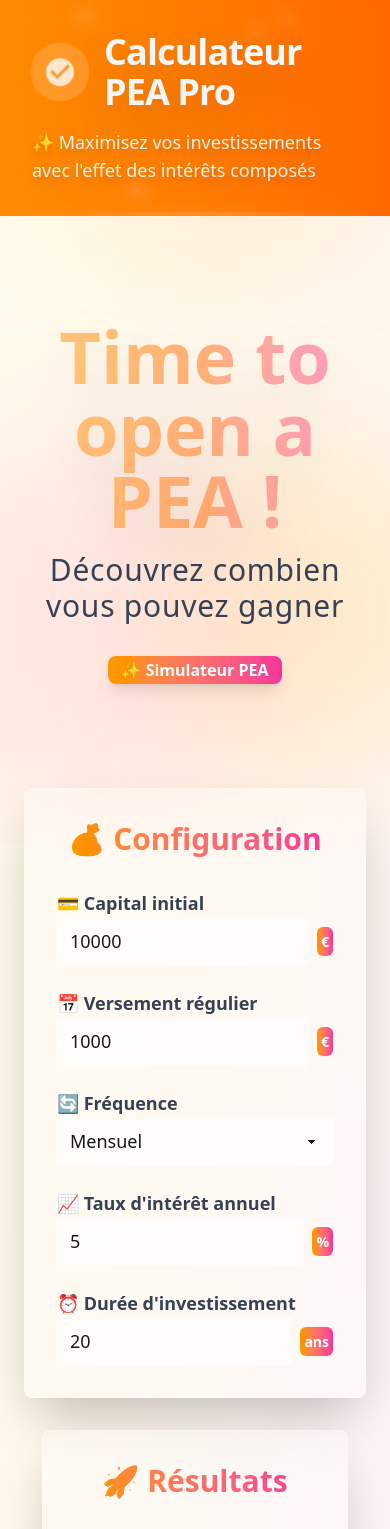
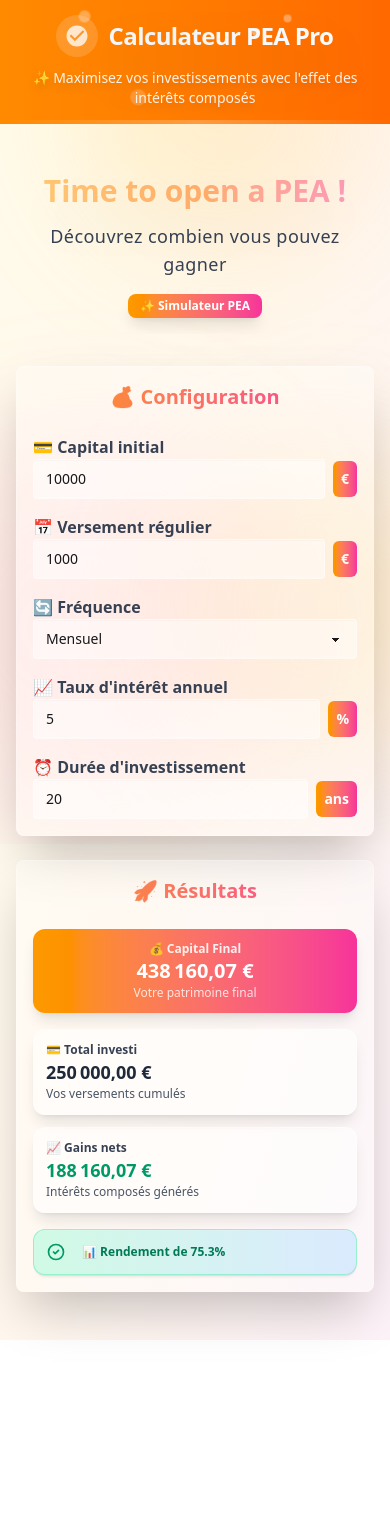
Before and after one commit to kyu-dev/pea_simulator, a Svelte app: page / in a window 390 px wide. Shown: the top 1529 px of the page. After the commit the page ends 1340 px from the top, so only its background shows below. Built offline with nearby package versions, Linux system fonts and the light colour scheme.

Commit message:
Enhance layout and responsiveness of App, Header, Hero, Input, and Result components; improve styling and animations for a more engaging user experience.

```diff
--- a/src/App.svelte
+++ b/src/App.svelte
@@ -45,11 +45,13 @@
     <Header />
     <Hero />
 
-    <div class="container mx-auto px-6 pb-16">
+    <div
+      class="container mx-auto px-4 sm:px-6 lg:px-8 xl:px-12 pb-12 sm:pb-16 lg:pb-20"
+    >
       <div
-        class="flex flex-col xl:flex-row justify-center items-start gap-8 xl:gap-12"
+        class="flex flex-col lg:flex-row justify-center items-stretch gap-6 sm:gap-8 lg:gap-10 xl:gap-16 max-w-7xl mx-auto"
       >
-        <div class="w-full xl:w-auto flex justify-center">
+        <div class="w-full lg:flex-1 lg:max-w-lg flex justify-center">
           <Input
             bind:initialCapital
             bind:regularContribution
@@ -59,7 +61,7 @@
           />
         </div>
 
-        <div class="w-full xl:w-auto flex justify-center">
+        <div class="w-full lg:flex-1 lg:max-w-lg flex justify-center">
           <Result
             {result}
             {initialCapital}
--- a/src/app.css
+++ b/src/app.css
@@ -65,3 +65,146 @@
 .animate-blob-slow {
   animation: blob-slow 12s infinite ease-in-out;
 }
+
+/* Animations pour les éléments de texte */
+@keyframes gradient-flow {
+  0% {
+    background-position: 0% 50%;
+  }
+  50% {
+    background-position: 100% 50%;
+  }
+  100% {
+    background-position: 0% 50%;
+  }
+}
+
+@keyframes text-shimmer {
+  0% {
+    background-position: -200% 0;
+  }
+  100% {
+    background-position: 200% 0;
+  }
+}
+
+@keyframes fade-in-up {
+  from {
+    opacity: 0;
+    transform: translateY(20px);
+  }
+  to {
+    opacity: 1;
+    transform: translateY(0);
+  }
+}
+
+@keyframes pulse-gentle {
+  0%,
+  100% {
+    opacity: 1;
+    transform: scale(1);
+  }
+  50% {
+    opacity: 0.9;
+    transform: scale(1.05);
+  }
+}
+
+@keyframes float-slow {
+  0%,
+  100% {
+    transform: translateY(0px);
+  }
+  50% {
+    transform: translateY(-10px);
+  }
+}
+
+@keyframes float-medium {
+  0%,
+  100% {
+    transform: translateY(0px) rotate(0deg);
+  }
+  50% {
+    transform: translateY(-15px) rotate(5deg);
+  }
+}
+
+@keyframes float-fast {
+  0%,
+  100% {
+    transform: translateY(0px) rotate(0deg);
+  }
+  50% {
+    transform: translateY(-8px) rotate(-3deg);
+  }
+}
+
+/* Classes d'animation pour les éléments */
+.animate-gradient-flow {
+  animation: gradient-flow 6s ease infinite;
+}
+
+.animate-text-shimmer {
+  animation: text-shimmer 3s ease-in-out infinite;
+}
+
+.animate-fade-in-up {
+  animation: fade-in-up 1s ease-out;
+}
+
+.animate-pulse-gentle {
+  animation: pulse-gentle 3s ease-in-out infinite;
+}
+
+.animate-float-slow {
+  animation: float-slow 4s ease-in-out infinite;
+}
+
+.animate-float-medium {
+  animation: float-medium 3s ease-in-out infinite;
+}
+
+.animate-float-fast {
+  animation: float-fast 2s ease-in-out infinite;
+}
+
+/* Styles responsifs personnalisés */
+@media (max-width: 640px) {
+  .container {
+    padding-left: 1rem;
+    padding-right: 1rem;
+  }
+
+  /* Réduction des tailles d'animation sur mobile */
+  .animate-blob,
+  .animate-blob-reverse,
+  .animate-blob-slow {
+    transform: scale(0.7);
+  }
+}
+
+@media (max-width: 768px) {
+  /* Ajustements pour les tablettes */
+  .card {
+    margin-left: auto;
+    margin-right: auto;
+  }
+}
+
+/* Améliorations de performance */
+.backdrop-blur-lg,
+.backdrop-blur-sm,
+.backdrop-blur-md {
+  -webkit-backdrop-filter: blur(var(--tw-backdrop-blur));
+  backdrop-filter: blur(var(--tw-backdrop-blur));
+  will-change: backdrop-filter;
+}
+
+/* Transitions fluides */
+.transition-all {
+  transition-property: all;
+  transition-timing-function: cubic-bezier(0.4, 0, 0.2, 1);
+  transition-duration: 300ms;
+}
--- a/src/components/Header.svelte
+++ b/src/components/Header.svelte
@@ -20,26 +20,30 @@
 
   <!-- Contenu principal -->
   <div
-    class="relative z-10 p-8 flex flex-col items-center gap-4 backdrop-blur-sm"
+    class="relative z-10 p-4 sm:p-6 md:p-8 lg:p-10 flex flex-col items-center gap-3 sm:gap-4 backdrop-blur-sm"
   >
-    <div class="flex items-center gap-4">
+    <div class="flex items-center gap-3 sm:gap-4 text-center">
       <div
-        class="p-3 bg-white/20 rounded-full backdrop-blur-md animate-pulse-gentle"
+        class="p-2 sm:p-3 bg-white/20 rounded-full backdrop-blur-md animate-pulse-gentle"
       >
-        <svg class="w-8 h-8 text-white" fill="currentColor" viewBox="0 0 24 24">
+        <svg
+          class="w-6 h-6 sm:w-8 sm:h-8 text-white"
+          fill="currentColor"
+          viewBox="0 0 24 24"
+        >
           <path
             d="M12 2C6.48 2 2 6.48 2 12s4.48 10 10 10 10-4.48 10-10S17.52 2 12 2zm-2 15l-5-5 1.41-1.41L10 14.17l7.59-7.59L19 8l-9 9z"
           />
         </svg>
       </div>
       <h1
-        class="text-4xl font-black drop-shadow-2xl tracking-tight animate-text-shimmer bg-gradient-to-r from-white via-gray-100 to-white bg-[length:200%_200%] text-transparent bg-clip-text"
+        class="text-2xl sm:text-3xl md:text-4xl lg:text-5xl font-black drop-shadow-2xl tracking-tight animate-text-shimmer bg-gradient-to-r from-white via-gray-100 to-white bg-[length:200%_200%] text-transparent bg-clip-text leading-tight"
       >
         Calculateur PEA Pro
       </h1>
     </div>
     <p
-      class="text-white/90 font-medium text-lg drop-shadow-lg animate-fade-in-up"
+      class="text-white/90 font-medium text-sm sm:text-base md:text-lg lg:text-xl drop-shadow-lg animate-fade-in-up text-center px-4 max-w-2xl"
     >
       ✨ Maximisez vos investissements avec l'effet des intérêts composés
     </p>
--- a/src/components/Hero.svelte
+++ b/src/components/Hero.svelte
@@ -1,18 +1,20 @@
 <div
-  class="w-full flex flex-col gap-6 text-center my-20 p-6 relative overflow-hidden"
+  class="w-full flex flex-col gap-4 sm:gap-6 lg:gap-8 text-center my-8 sm:my-12 md:my-16 lg:my-20 xl:my-24 p-4 sm:p-6 md:p-8 lg:p-10 xl:p-12 relative overflow-hidden"
 >
-  <div class="relative z-10 space-y-4">
+  <div class="relative z-10 space-y-3 sm:space-y-4 md:space-y-6">
     <h2
-      class="text-7xl font-black bg-gradient-to-r from-amber-500 via-orange-500 to-pink-500 text-transparent bg-clip-text drop-shadow-2xl animate-pulse"
+      class="text-3xl sm:text-4xl md:text-5xl lg:text-6xl xl:text-7xl font-black bg-gradient-to-r from-amber-500 via-orange-500 to-pink-500 text-transparent bg-clip-text drop-shadow-2xl animate-pulse leading-tight px-2"
     >
       Time to open a PEA !
     </h2>
-    <p class="text-3xl text-gray-700 font-medium tracking-wide">
+    <p
+      class="text-lg sm:text-xl md:text-2xl lg:text-3xl text-gray-700 font-medium tracking-wide px-4 max-w-4xl mx-auto"
+    >
       Découvrez combien vous pouvez gagner
     </p>
-    <div class="flex justify-center mt-8">
+    <div class="flex justify-center mt-4 sm:mt-6 md:mt-8">
       <div
-        class="badge badge-lg bg-gradient-to-r from-amber-500 to-pink-500 text-white font-semibold border-none shadow-lg"
+        class="badge badge-md sm:badge-lg bg-gradient-to-r from-amber-500 to-pink-500 text-white font-semibold border-none shadow-lg text-xs sm:text-sm md:text-base px-3 sm:px-4 py-2 sm:py-3"
       >
         ✨ Simulateur PEA
       </div>
--- a/src/components/Input.svelte
+++ b/src/components/Input.svelte
@@ -9,19 +9,21 @@
 </script>
 
 <div
-  class="card bg-white/30 backdrop-blur-lg border border-white/20 shadow-2xl w-fit gap-6 p-8"
+  class="card bg-white/30 backdrop-blur-lg border border-white/20 shadow-2xl w-full max-w-md mx-auto gap-4 sm:gap-6 p-4 sm:p-6 md:p-8 lg:p-10"
 >
   <div class="card-body p-0">
     <h2
-      class="card-title text-3xl justify-center font-bold bg-gradient-to-r from-amber-500 to-pink-500 text-transparent bg-clip-text mb-6"
+      class="card-title text-xl sm:text-2xl md:text-3xl justify-center font-bold bg-gradient-to-r from-amber-500 to-pink-500 text-transparent bg-clip-text mb-4 sm:mb-6 text-center"
     >
       💰 Configuration
     </h2>
 
-    <div class="space-y-6">
+    <div class="space-y-4 sm:space-y-6">
       <div class="form-control">
         <label for="initial-capital" class="label">
-          <span class="label-text font-semibold text-gray-700 text-lg">
+          <span
+            class="label-text font-semibold text-gray-700 text-base sm:text-lg"
+          >
             💳 Capital initial
           </span>
         </label>
@@ -29,14 +31,14 @@
           <input
             id="initial-capital"
             bind:value={initialCapital}
-            class="input input-bordered input-lg bg-white/50 backdrop-blur-sm border-white/30"
+            class="input input-bordered input-md sm:input-lg bg-white/50 backdrop-blur-sm border-white/30 flex-1"
             type="number"
             min="0"
             step="100"
             placeholder="10000"
           />
           <span
-            class="bg-gradient-to-r h-fit p-1 rounded-md from-amber-500 to-pink-500 text-white font-bold"
+            class="bg-gradient-to-r h-fit p-2 sm:p-3 rounded-md from-amber-500 to-pink-500 text-white font-bold text-sm sm:text-base"
             >€</span
           >
         </div>
@@ -44,7 +46,9 @@
 
       <div class="form-control">
         <label for="regular-contribution" class="label">
-          <span class="label-text font-semibold text-gray-700 text-lg">
+          <span
+            class="label-text font-semibold text-gray-700 text-base sm:text-lg"
+          >
             📅 Versement régulier
           </span>
         </label>
@@ -52,14 +56,14 @@
           <input
             id="regular-contribution"
             bind:value={regularContribution}
-            class="input input-bordered input-lg bg-white/50 backdrop-blur-sm border-white/30"
+            class="input input-bordered input-md sm:input-lg bg-white/50 backdrop-blur-sm border-white/30 flex-1"
             type="number"
             min="0"
             step="50"
             placeholder="1000"
           />
           <span
-            class="bg-gradient-to-r h-fit p-1 rounded-md from-amber-500 to-pink-500 text-white font-bold"
+            class="bg-gradient-to-r h-fit p-2 sm:p-3 rounded-md from-amber-500 to-pink-500 text-white font-bold text-sm sm:text-base"
             >€</span
           >
         </div>
@@ -67,14 +71,16 @@
 
       <div class="form-control">
         <label for="frequency" class="label">
-          <span class="label-text font-semibold text-gray-700 text-lg">
+          <span
+            class="label-text font-semibold text-gray-700 text-base sm:text-lg"
+          >
             🔄 Fréquence
           </span>
         </label>
         <select
           id="frequency"
           bind:value={frequency}
-          class="select select-bordered select-lg bg-white/50 backdrop-blur-sm border-white/30"
+          class="select select-bordered select-md sm:select-lg bg-white/50 backdrop-blur-sm border-white/30 w-full"
         >
           <option>Mensuel</option>
           <option>Annuel</option>
@@ -83,7 +89,9 @@
 
       <div class="form-control">
         <label for="interest-rate" class="label">
-          <span class="label-text font-semibold text-gray-700 text-lg">
+          <span
+            class="label-text font-semibold text-gray-700 text-base sm:text-lg"
+          >
             📈 Taux d'intérêt annuel
           </span>
         </label>
@@ -91,7 +99,7 @@
           <input
             id="interest-rate"
             bind:value={interestRate}
-            class="input input-bordered input-lg bg-white/50 backdrop-blur-sm border-white/30"
+            class="input input-bordered input-md sm:input-lg bg-white/50 backdrop-blur-sm border-white/30 flex-1"
             type="number"
             min="0"
             max="20"
@@ -99,7 +107,7 @@
             placeholder="5"
           />
           <span
-            class="bg-gradient-to-r h-fit p-1 rounded-md from-amber-500 to-pink-500 text-white font-bold"
+            class="bg-gradient-to-r h-fit p-2 sm:p-3 rounded-md from-amber-500 to-pink-500 text-white font-bold text-sm sm:text-base"
             >%</span
           >
         </div>
@@ -107,7 +115,9 @@
 
       <div class="form-control">
         <label for="duration" class="label">
-          <span class="label-text font-semibold text-gray-700 text-lg">
+          <span
+            class="label-text font-semibold text-gray-700 text-base sm:text-lg"
+          >
             ⏰ Durée d'investissement
           </span>
         </label>
@@ -115,7 +125,7 @@
           <input
             id="duration"
             bind:value={duration}
-            class="input input-bordered input-lg bg-white/50 backdrop-blur-sm border-white/30"
+            class="input input-bordered input-md sm:input-lg bg-white/50 backdrop-blur-sm border-white/30 flex-1"
             type="number"
             min="1"
             max="50"
@@ -123,7 +133,7 @@
             placeholder="20"
           />
           <span
-            class="bg-gradient-to-r h-fit p-1 rounded-md from-amber-500 to-pink-500 text-white font-bold"
+            class="bg-gradient-to-r h-fit p-2 sm:p-3 rounded-md from-amber-500 to-pink-500 text-white font-bold text-sm sm:text-base"
             >ans</span
           >
         </div>
--- a/src/components/Result.svelte
+++ b/src/components/Result.svelte
@@ -4,43 +4,49 @@
 </script>
 
 <div
-  class="card bg-white/30 backdrop-blur-lg border border-white/20 shadow-2xl w-fit gap-6 p-8 hover:bg-white/40 transition-all duration-300"
+  class="card bg-white/30 backdrop-blur-lg border border-white/20 shadow-2xl w-full max-w-md mx-auto gap-4 sm:gap-6 p-4 sm:p-6 md:p-8 lg:p-10 hover:bg-white/40 transition-all duration-300"
 >
   <div class="card-body p-0">
     <h2
-      class="card-title text-3xl justify-center font-bold bg-gradient-to-r from-amber-500 to-pink-500 text-transparent bg-clip-text mb-6"
+      class="card-title text-xl sm:text-2xl md:text-3xl justify-center font-bold bg-gradient-to-r from-amber-500 to-pink-500 text-transparent bg-clip-text mb-4 sm:mb-6 text-center"
     >
       🚀 Résultats
     </h2>
 
-    <div class="space-y-6">
+    <div class="space-y-4 sm:space-y-6">
       <!-- Capital final avec effet dramatique -->
       <div
-        class="stats shadow-lg bg-gradient-to-r w-full from-amber-500 to-pink-500 text-white"
+        class="stats shadow-lg bg-gradient-to-r w-full from-amber-500 to-pink-500 text-white rounded-xl"
       >
-        <div class="stat place-items-center">
-          <div class="stat-title text-white/90 font-semibold">
+        <div class="stat place-items-center p-3 sm:p-4 md:p-6">
+          <div
+            class="stat-title text-white/90 font-semibold text-xs sm:text-sm"
+          >
             💰 Capital Final
           </div>
-          <div class="stat-value text-3xl">
+          <div class="stat-value text-xl sm:text-2xl md:text-3xl">
             {result.final.toLocaleString("fr-FR", {
               style: "currency",
               currency: "EUR",
             })}
           </div>
-          <div class="stat-desc text-white/80">Votre patrimoine final</div>
+          <div class="stat-desc text-white/80 text-xs sm:text-sm">
+            Votre patrimoine final
+          </div>
         </div>
       </div>
 
-      <div class="grid grid-cols-1 gap-4">
+      <div class="grid grid-cols-1 gap-3 sm:gap-4">
         <div
-          class="stat bg-white/50 backdrop-blur-sm rounded-xl border border-white/30 shadow-lg hover:bg-white/60 transition-all"
+          class="stat bg-white/50 backdrop-blur-sm rounded-xl border border-white/30 shadow-lg hover:bg-white/60 transition-all p-3 sm:p-4"
         >
           <div class="stat-figure text-amber-500"></div>
-          <div class="stat-title font-semibold text-gray-700">
+          <div
+            class="stat-title font-semibold text-gray-700 text-xs sm:text-sm"
+          >
             💳 Total investi
           </div>
-          <div class="stat-value text-2xl text-gray-800">
+          <div class="stat-value text-lg sm:text-xl md:text-2xl text-gray-800">
             {(
               initialCapital +
               regularContribution *
@@ -48,17 +54,23 @@
                 duration
             ).toLocaleString("fr-FR", { style: "currency", currency: "EUR" })}
           </div>
-          <div class="stat-desc text-gray-600">Vos versements cumulés</div>
+          <div class="stat-desc text-gray-600 text-xs sm:text-sm">
+            Vos versements cumulés
+          </div>
         </div>
 
         <div
-          class="stat bg-white/50 backdrop-blur-sm rounded-xl border border-white/30 shadow-lg hover:bg-white/60 transition-all"
+          class="stat bg-white/50 backdrop-blur-sm rounded-xl border border-white/30 shadow-lg hover:bg-white/60 transition-all p-3 sm:p-4"
         >
           <div class="stat-figure text-pink-500"></div>
-          <div class="stat-title font-semibold text-gray-700">
+          <div
+            class="stat-title font-semibold text-gray-700 text-xs sm:text-sm"
+          >
             📈 Gains nets
           </div>
-          <div class="stat-value text-2xl text-emerald-600">
+          <div
+            class="stat-value text-lg sm:text-xl md:text-2xl text-emerald-600"
+          >
             {(
               result.final -
               initialCapital -
@@ -67,19 +79,21 @@
                 duration
             ).toLocaleString("fr-FR", { style: "currency", currency: "EUR" })}
           </div>
-          <div class="stat-desc text-gray-600">Intérêts composés générés</div>
+          <div class="stat-desc text-gray-600 text-xs sm:text-sm">
+            Intérêts composés générés
+          </div>
         </div>
       </div>
 
       <!-- Indicateur de performance -->
       <div
-        class="alert bg-gradient-to-r from-emerald-100 to-blue-100 border-emerald-300/50 backdrop-blur-sm"
+        class="alert bg-gradient-to-r from-emerald-100 to-blue-100 border-emerald-300/50 backdrop-blur-sm rounded-xl p-3 sm:p-4"
       >
         <svg
           xmlns="http://www.w3.org/2000/svg"
           fill="none"
           viewBox="0 0 24 24"
-          class="stroke-emerald-600 shrink-0 w-6 h-6"
+          class="stroke-emerald-600 shrink-0 w-5 h-5 sm:w-6 sm:h-6"
         >
           <path
             stroke-linecap="round"
@@ -88,7 +102,9 @@
             d="M9 12l2 2 4-4m6 2a9 9 0 11-18 0 9 9 0 0118 0z"
           ></path>
         </svg>
-        <span class="font-semibold text-emerald-700">
+        <span
+          class="font-semibold text-emerald-700 text-xs sm:text-sm md:text-base"
+        >
           📊 Rendement de {(
             (result.final /
               (initialCapital +
```
